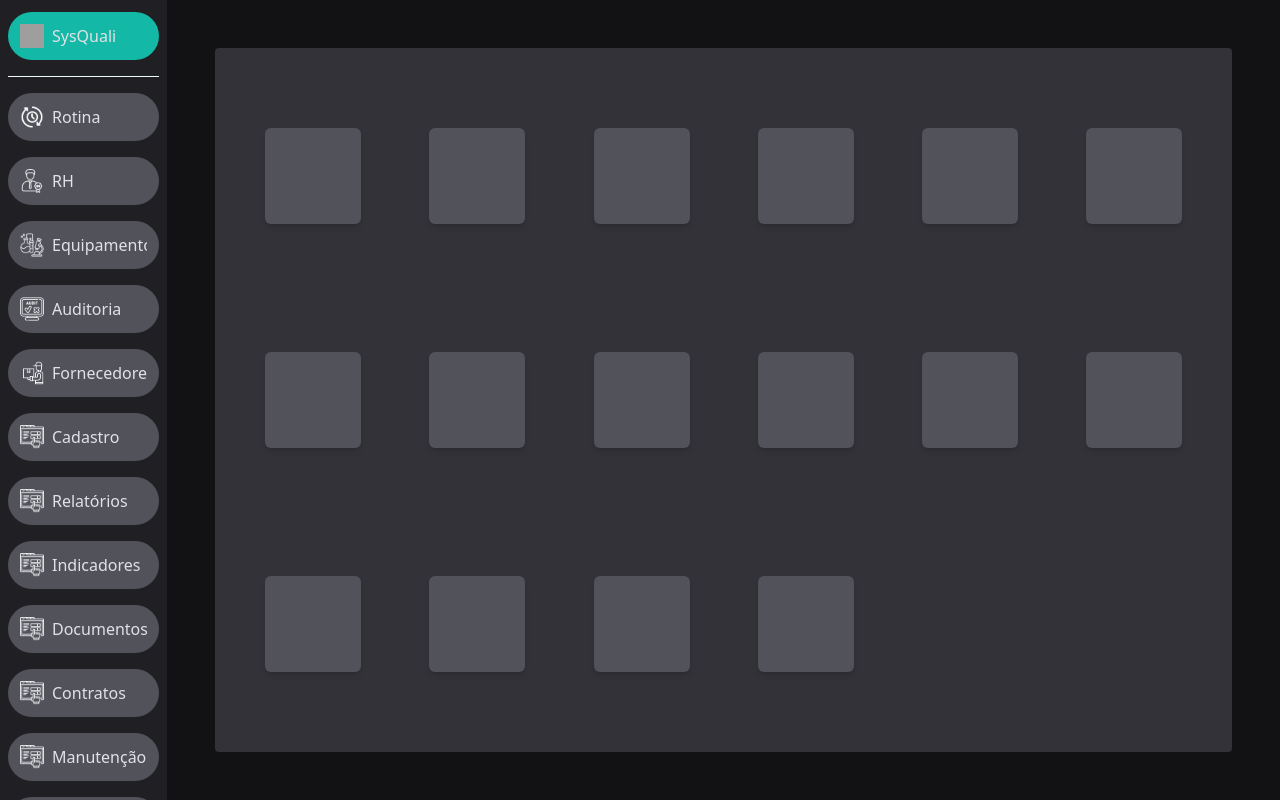
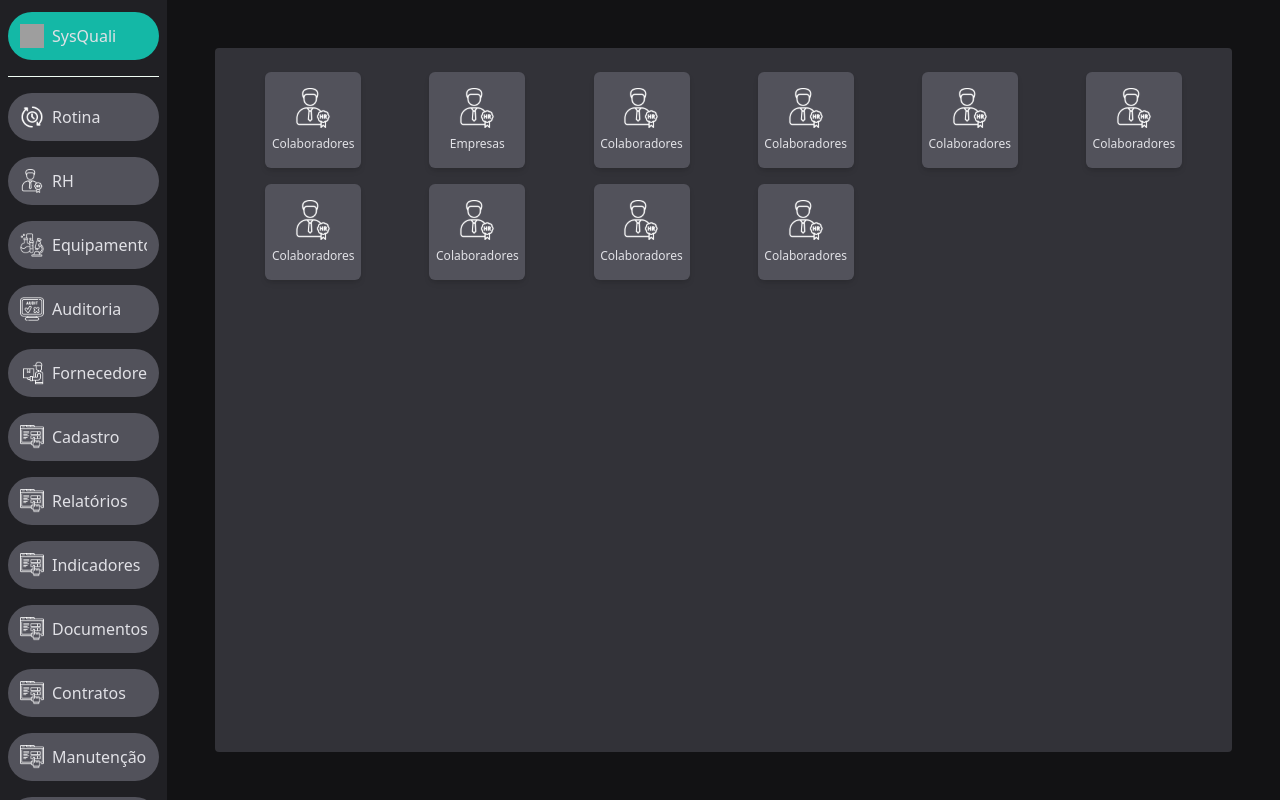
Before and after one commit to LucasPreviato/SistemaQuality, a React (Vite) app in the folder app.quality.frontend/: page /cadastro in a window 1280 px wide. Built offline with nearby package versions, Linux system fonts and the light colour scheme; grey boxes are pictures that could not be loaded.

Commit message:
Selection Panel 20%

```diff
--- a/app.quality.frontend/src/Router.tsx
+++ b/app.quality.frontend/src/Router.tsx
@@ -1,5 +1,7 @@
 import { Route, Routes } from 'react-router-dom'
 import { Cadastro } from './components/Cadastro'
+import { Colaboradores } from './components/Cadastro/Colaboradores'
+import { Empresas } from './components/Cadastro/Empresas'
 import { DefaultLayout } from './Layouts/DefaultLayout'
 
 export function Router() {
@@ -7,6 +9,8 @@ export function Router() {
     <Routes>
       <Route path="/" element={<DefaultLayout />}>
         <Route path="/cadastro" element={<Cadastro />} />
+        <Route path="/cadastro/colaboradores" element={<Colaboradores />} />
+        <Route path="/cadastro/empresas" element={<Empresas />} />
       </Route>
     </Routes>
   )
--- /dev/null
+++ b/app.quality.frontend/src/components/Cadastro/Colaboradores/index.tsx
@@ -0,0 +1,37 @@
+import { SelectionPanel } from '../../SelectionPanel'
+
+import rhImg from '../../../assets/img/imgsidebar/iconRH.svg'
+import { CardButton } from '../../CardButton'
+
+const colaboratorsCards = [
+  {
+    title: 'Colaborador',
+    icon: rhImg,
+    path: '/colaborador',
+  },
+  {
+    title: 'Cargos/funções',
+    icon: rhImg,
+    path: '/cargos-funcoes',
+  },
+  {
+    title: 'Categoria de cargos',
+    icon: rhImg,
+    path: '/categoria-de-cargos',
+  },
+]
+
+export function Colaboradores() {
+  return (
+    <SelectionPanel>
+      {colaboratorsCards.map((card) => (
+        <CardButton
+          key={card.title}
+          icon={card.icon}
+          path={card.path}
+          title={card.title}
+        />
+      ))}
+    </SelectionPanel>
+  )
+}
--- /dev/null
+++ b/app.quality.frontend/src/components/Cadastro/Empresas/index.tsx
@@ -0,0 +1,27 @@
+import { SelectionPanel } from '../../SelectionPanel'
+
+import rhImg from '../../../assets/img/imgsidebar/iconRH.svg'
+import { CardButton } from '../../CardButton'
+
+const colaboratorsCards = [
+  {
+    title: 'Empresas',
+    icon: rhImg,
+    path: '/empresas',
+  },
+]
+
+export function Empresas() {
+  return (
+    <SelectionPanel>
+      {colaboratorsCards.map((card) => (
+        <CardButton
+          key={card.title}
+          icon={card.icon}
+          path={card.path}
+          title={card.title}
+        />
+      ))}
+    </SelectionPanel>
+  )
+}
--- a/app.quality.frontend/src/components/Cadastro/index.tsx
+++ b/app.quality.frontend/src/components/Cadastro/index.tsx
@@ -1,27 +1,72 @@
-import { Popover } from '@headlessui/react'
+import { SelectionPanel } from '../SelectionPanel'
+
+import rhImg from '../../assets/img/imgsidebar/iconRH.svg'
 import { CardButton } from '../CardButton'
+
+const CardButtonSelection = [
+  {
+    title: 'Colaboradores',
+    icon: rhImg,
+    path: '/cadastro/colaboradores',
+  },
+  {
+    title: 'Empresas',
+    icon: rhImg,
+    path: '/cadastro/empresas',
+  },
+  {
+    title: 'Colaboradores',
+    icon: rhImg,
+    path: '/cadastro/colaboradores',
+  },
+  {
+    title: 'Colaboradores',
+    icon: rhImg,
+    path: '/cadastro/colaboradores',
+  },
+  {
+    title: 'Colaboradores',
+    icon: rhImg,
+    path: '/cadastro/colaboradores',
+  },
+  {
+    title: 'Colaboradores',
+    icon: rhImg,
+    path: '/cadastro/colaboradores',
+  },
+  {
+    title: 'Colaboradores',
+    icon: rhImg,
+    path: '/cadastro/colaboradores',
+  },
+  {
+    title: 'Colaboradores',
+    icon: rhImg,
+    path: '/cadastro/colaboradores',
+  },
+  {
+    title: 'Colaboradores',
+    icon: rhImg,
+    path: '/cadastro/colaboradores',
+  },
+  {
+    title: 'Colaboradores',
+    icon: rhImg,
+    path: '/cadastro/colaboradores',
+  },
+]
 
 export function Cadastro() {
   return (
-    <div className="w-full p-12">
-      <Popover className="h-full bg-dark-600 rounded p-6 grid gap-4 grid-cols-6 place-items-center">
-        <CardButton />
-        <CardButton />
-        <CardButton />
-        <CardButton />
-        <CardButton />
-        <CardButton />
-        <CardButton />
-        <CardButton />
-        <CardButton />
-        <CardButton />
-        <CardButton />
-        <CardButton />
-        <CardButton />
-        <CardButton />
-        <CardButton />
-        <CardButton />
-      </Popover>
-    </div>
+    <SelectionPanel>
+      {CardButtonSelection.map((card) => (
+        <CardButton
+          key={card.title}
+          icon={card.icon}
+          path={card.path}
+          title={card.title}
+        />
+      ))}
+    </SelectionPanel>
   )
 }
--- a/app.quality.frontend/src/components/CardButton.tsx
+++ b/app.quality.frontend/src/components/CardButton.tsx
@@ -1,7 +1,21 @@
-import { Popover } from '@headlessui/react'
+import { NavLink } from 'react-router-dom'
 
-export function CardButton() {
+interface CardButtonProps {
+  icon: string
+  title: string
+  path: string
+}
+
+export function CardButton({ icon, title, path }: CardButtonProps) {
   return (
-    <Popover.Button className="h-24 w-24 bg-zinc-600 rounded-md focus:ring-2 focus:outline-none focus:ring-teal-600 hover:ring-teal-600 shadow-md focus:-translate-y-2 transition-transform"></Popover.Button>
+    <NavLink
+      to={path}
+      className="h-24 w-24 bg-zinc-600 rounded-md focus:ring-2 focus:outline-none focus:ring-teal-600 hover:ring-teal-600 shadow-md focus:-translate-y-2 transition-transform grid place-items-center"
+    >
+      <div className="flex flex-col items-center justify-center gap-2 text-center">
+        <img src={icon} alt="" className="h-10 w-10" />
+        <p className="text-xs font-medium text-dark-200">{title}</p>
+      </div>
+    </NavLink>
   )
 }
--- /dev/null
+++ b/app.quality.frontend/src/components/SelectionPanel.tsx
@@ -0,0 +1,16 @@
+import { Popover } from '@headlessui/react'
+import { ReactNode } from 'react'
+
+interface SelectionPanelProps {
+  children: ReactNode
+}
+
+export function SelectionPanel({ children }: SelectionPanelProps) {
+  return (
+    <div className="w-full p-12">
+      <Popover className="h-full bg-dark-600 rounded p-6 grid gap-4 grid-cols-6 place-items-center place-content-start">
+        {children}
+      </Popover>
+    </div>
+  )
+}
--- a/app.quality.frontend/src/components/Sidebar/index.tsx
+++ b/app.quality.frontend/src/components/Sidebar/index.tsx
@@ -122,7 +122,7 @@ export function Sidebar() {
       </NavLink>
       <ul className="grid gap-4">
         {BUTTONS_INFO.map((button) => (
-          <li key={button.title} className="group">
+          <li key={button.title} className="group ">
             <Button src={button.src} title={button.title} path={button.path} />
           </li>
         ))}
```
